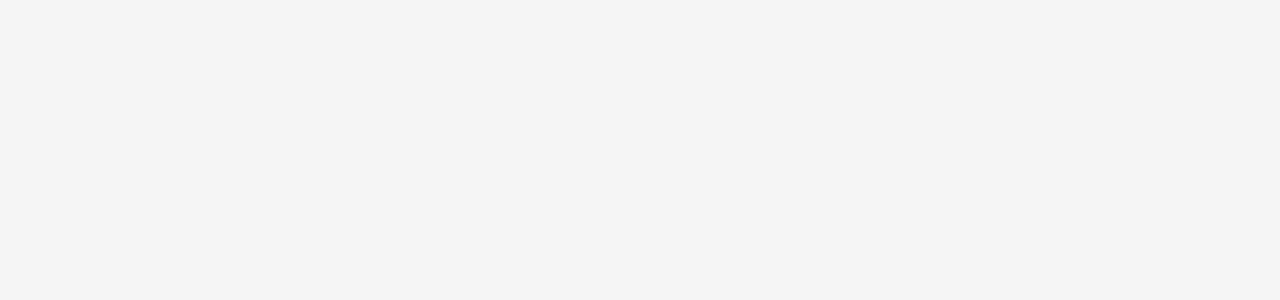
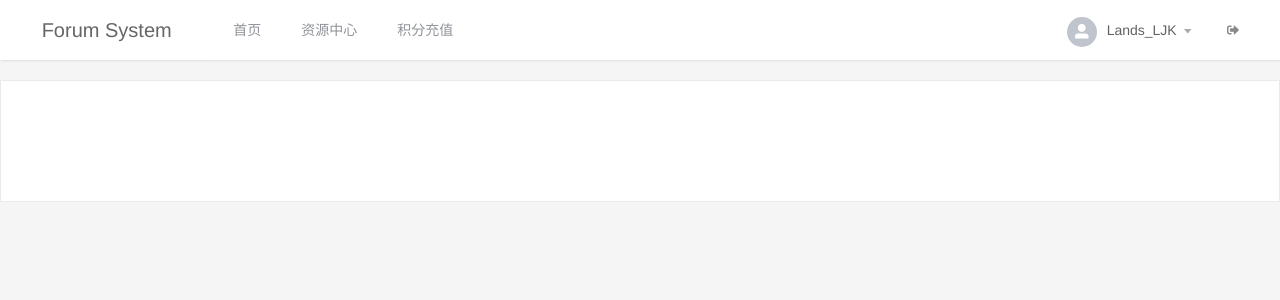
Before and after one commit to NoharaHiroshi/forum_system, a Vue app in the folder static/js/: page / in a window 1280 px wide. Shown: the top 300 px of the page. Built offline with nearby package versions, Linux system fonts and the light colour scheme.

Commit message:
构建页面布局

```diff
--- /dev/null
+++ b/static/js/src/components/common/Footer.vue
@@ -0,0 +1,13 @@
+<template>
+
+</template>
+
+<script>
+    export default {
+        name: "Footer"
+    }
+</script>
+
+<style scoped>
+
+</style>
--- /dev/null
+++ b/static/js/src/components/common/Header.vue
@@ -0,0 +1,93 @@
+<template>
+    <div>
+        <div class="header card margin-bottom20">
+            <el-row>
+            <el-col :span="4">
+                <div class="logo">
+                    Forum System
+                </div>
+            </el-col>
+            <el-col :span="16" >
+                <el-menu :default-active="activeIndex" class="menu" mode="horizontal">
+                    <el-menu-item index="1">首页</el-menu-item>
+                    <el-menu-item index="2">资源中心</el-menu-item>
+                    <el-menu-item index="3">积分充值</el-menu-item>
+                </el-menu>
+            </el-col>
+            <el-col :span="3">
+                <span class="user">
+                    <el-avatar class="avatar" icon="el-icon-user-solid" :size="30"></el-avatar>
+                    <el-dropdown class="user-info" trigger="click">
+                      <span class="el-dropdown-link">
+                        Lands_LJK<i class="el-icon-arrow-down el-icon-caret-bottom" style="color: #aaa;font-size: 12px;margin-left: 5px;"></i>
+                      </span>
+                      <el-dropdown-menu slot="dropdown">
+                        <el-dropdown-item class="header-drop-item">积分：<span class="points">15</span></el-dropdown-item>
+                        <el-dropdown-item class="header-drop-item">金币：<span class="coins">200</span></el-dropdown-item>
+                      </el-dropdown-menu>
+                    </el-dropdown>
+                </span>
+            </el-col>
+            <el-col :span="1">
+                <font-awesome-icon :icon="['fas', 'sign-out-alt']" style="color: #888;font-size: 12px;" />
+            </el-col>
+        </el-row>
+        </div>
+        <div class="banner">
+        </div>
+    </div>
+</template>
+
+<script>
+    export default {
+        name: "HeaderBox"
+    }
+</script>
+
+<style scoped>
+    .header {
+        height: 60px;
+        line-height: 60px;
+        background: #fff;
+    }
+    .margin-bottom20 {
+        margin-bottom: 20px;
+    }
+    .header .logo {
+        text-align: center;
+        font-size: 20px;
+        color: #666;
+    }
+    .header .menu {
+        height: 60px;
+    }
+    .header .user {
+        height: 60px;
+        line-height: 60px;
+    }
+    .header .user .avatar {
+        vertical-align: middle;
+        margin-right: 10px;
+    }
+    .user-info {
+        font-size: 14px;
+        cursor: pointer;
+    }
+    .header-drop-item {
+        font-size: 12px !important;
+        line-height: 25px;
+    }
+    .header-drop-item .coins {
+        color: #ebb563;
+        font-weight: 700;
+    }
+    .header-drop-item .points {
+        color: #F56C6C;
+        font-weight: 700;
+    }
+    .banner {
+        border: 1px solid #eaeaea;
+        height: 120px;
+        background: #fff;
+    }
+</style>
--- /dev/null
+++ b/static/js/src/components/common/Layout.vue
@@ -0,0 +1,43 @@
+<template>
+  <el-container>
+    <!--<el-header>-->
+      <HeaderBox></HeaderBox>
+    <!--</el-header>-->
+    <el-main class="common-main">
+      <router-view/>
+    </el-main>
+    <el-footer class="index-footer">
+      <FooterBox></FooterBox>
+    </el-footer>
+  </el-container>
+</template>
+
+<script>
+import HeaderBox from './Header'
+import FooterBox from './Footer'
+
+export default {
+  name: 'Layout',
+  components: {HeaderBox, FooterBox}
+}
+</script>
+
+<style>
+    body {
+        padding: 0;
+        margin: 0;
+        box-sizing: border-box;
+    }
+    .common-main {
+        width: 100%;
+    }
+    .index-footer {
+        width: 100%;
+    }
+    .card {
+        border: 0 solid #eee;
+        border-radius: 0;
+        -webkit-box-shadow: 1px 1px 2px rgba(0, 0, 0, 0.1);
+        box-shadow: 1px 1px 2px rgba(0, 0, 0, 0.1);
+    }
+</style>
--- a/static/js/src/router/index.js
+++ b/static/js/src/router/index.js
@@ -1,11 +1,30 @@
 import Vue from 'vue'
 import Router from 'vue-router'
 import App from '@/App'
+import Layout from '@/components/common/Layout'
+import Index from '@/components/Index'
 
 Vue.use(Router);
 
 const router = new Router({
   routes: [
+    {
+      path: '/',
+      component: App,
+      children: [
+        {
+          path: '/',
+          component: Layout,
+          children: [
+            {
+              path: '/',
+              name: 'index',
+              component: Index
+            }
+          ]
+        }
+      ]
+    }
   ]
 });
 
```
